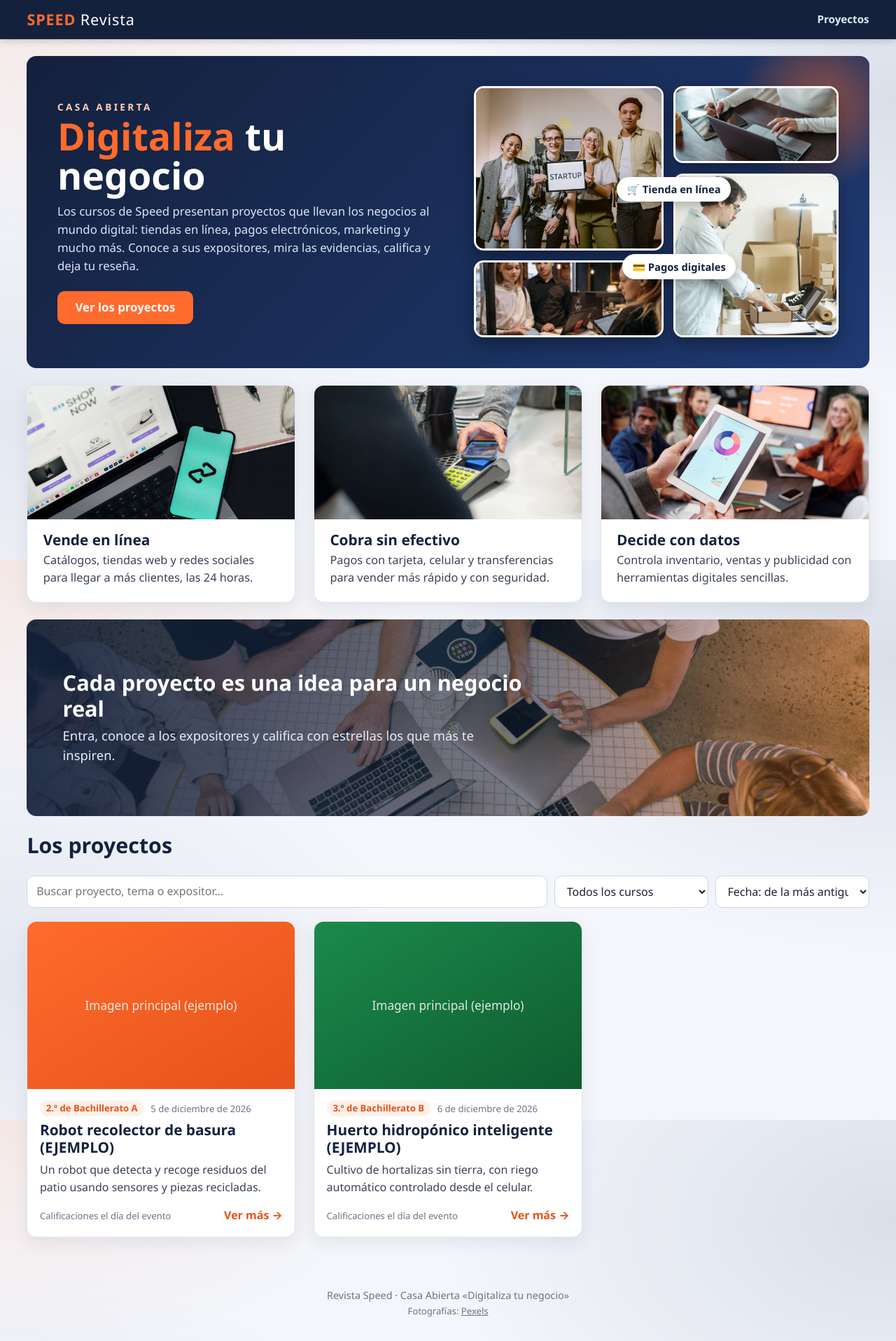
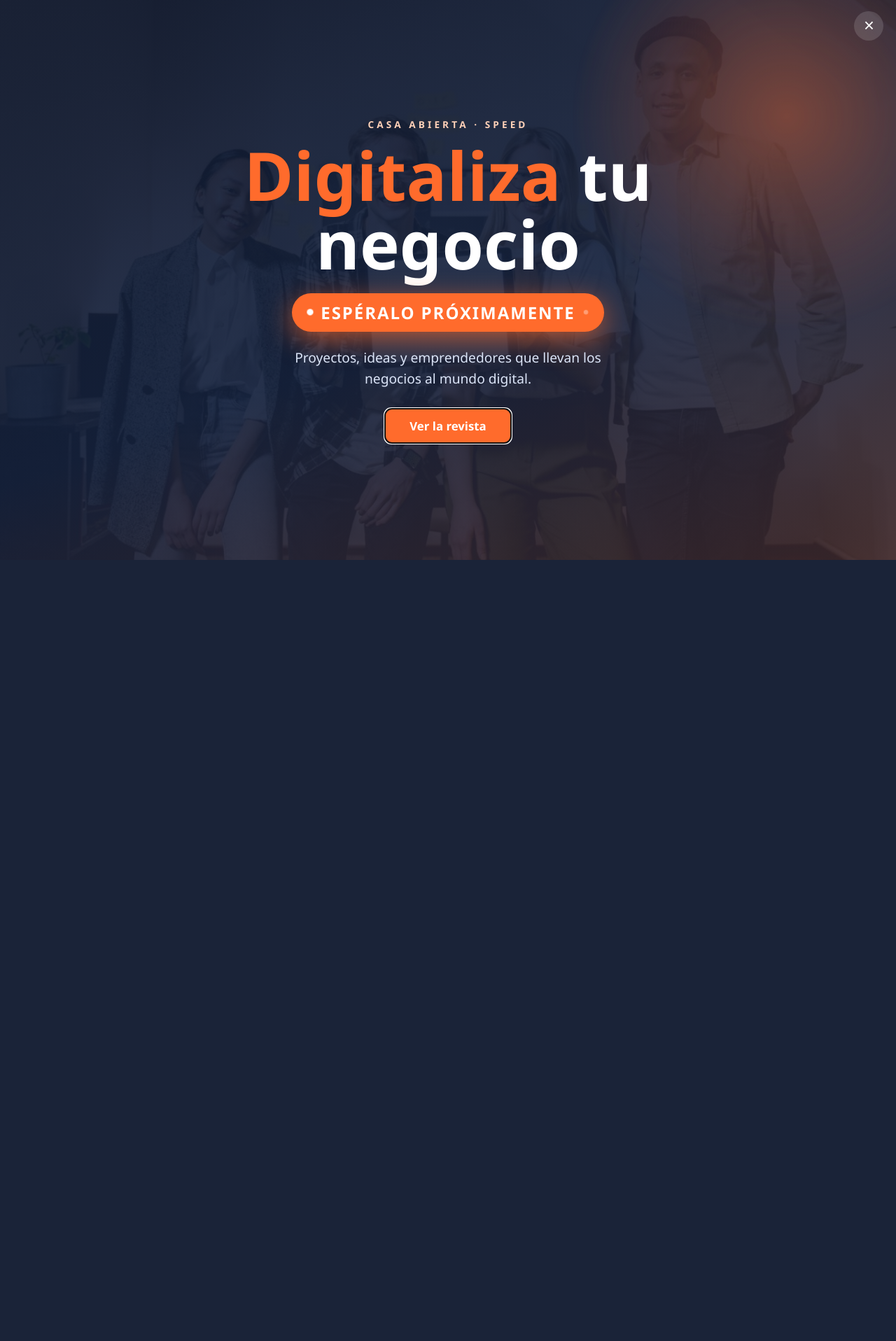
Before and after one commit to kalimusic0/revista-speed, a PHP site: page / in a window 1280 px wide. Shown: the whole page at 70% size. After the commit the page ends 800 px from the top, so only its background shows below. Run offline with PHP 8.4, Linux system fonts and the light colour scheme; some libraries are stand-ins or nearby versions.

Commit message:
Pantalla de bienvenida 'Esperalo proximamente' al abrir la revista
Co-Authored-By: Claude Sonnet 5.5 <noreply@anthropic.com>

```diff
--- a/assets/css/style.css
+++ b/assets/css/style.css
@@ -293,3 +293,37 @@ body{background:
     .banda-texto p{font-size:.82rem}
     .tarjeta-img{aspect-ratio:16/7}
 }
+
+/* ===== Pantalla de bienvenida "Espéralo próximamente" ===== */
+.sin-scroll{overflow:hidden}
+.splash{position:fixed;inset:0;z-index:200;display:grid;place-items:center;padding:1.5rem;text-align:center;color:#fff;overflow-x:hidden;overflow-y:auto;
+    background:linear-gradient(160deg,rgba(14,24,46,.93),rgba(20,33,61,.9) 55%,rgba(60,40,45,.88)),url(../../img/portada/equipo-startup.jpg) center/cover no-repeat;
+    animation:sp-entra .5s ease both}
+.splash::before{content:"";position:absolute;width:min(70vw,620px);aspect-ratio:1;right:-12%;top:-18%;border-radius:50%;
+    background:radial-gradient(circle,rgba(255,107,44,.55),transparent 65%);pointer-events:none;animation:sp-pulso 5s ease-in-out infinite}
+.splash.saliendo{animation:sp-sale .45s ease forwards}
+.splash-in{position:relative;max-width:820px;width:100%}
+.splash-x{position:absolute;top:1rem;right:1.1rem;z-index:2;background:rgba(255,255,255,.14);color:#fff;border:0;width:42px;height:42px;border-radius:50%;font-size:1.6rem;line-height:1;cursor:pointer}
+.splash-x:hover{background:rgba(255,255,255,.28)}
+.splash-sup{margin:0 0 .8rem;text-transform:uppercase;letter-spacing:.3em;font-size:.85rem;font-weight:700;color:#ffd1b8;animation:sp-sube .7s .1s ease both}
+.splash-titulo{margin:0;color:#fff;font-size:clamp(2.6rem,8vw,6rem);line-height:1.02;font-weight:800;animation:sp-sube .7s .2s ease both}
+.splash-titulo span{color:var(--naranja)}
+.splash-pronto{display:inline-flex;align-items:center;gap:.7rem;margin:1.4rem 0 .4rem;padding:.55rem 1.4rem;border-radius:999px;
+    background:var(--naranja);color:#fff;font-weight:800;font-size:clamp(1rem,2.6vw,1.5rem);letter-spacing:.08em;text-transform:uppercase;
+    box-shadow:0 10px 30px rgba(255,107,44,.45);animation:sp-sube .7s .35s ease both,sp-brilla 2.4s 1.2s ease-in-out infinite}
+.splash-pronto i{width:.5rem;height:.5rem;border-radius:50%;background:#fff;animation:sp-punto 1.2s ease-in-out infinite}
+.splash-pronto i:last-child{animation-delay:.6s}
+.splash-sub{max-width:46ch;margin:1rem auto 0;color:#dbe4f7;font-size:clamp(1rem,2.2vw,1.2rem);animation:sp-sube .7s .5s ease both}
+.splash-cuenta{display:flex;justify-content:center;gap:.7rem;margin:1.6rem 0 0;animation:sp-sube .7s .6s ease both}
+.splash-cuenta>div{min-width:72px;padding:.6rem .5rem;border-radius:12px;background:rgba(255,255,255,.12);border:1px solid rgba(255,255,255,.2)}
+.splash-cuenta b{display:block;font-size:clamp(1.5rem,5vw,2.2rem);font-variant-numeric:tabular-nums}
+.splash-cuenta span{font-size:.72rem;text-transform:uppercase;letter-spacing:.12em;color:#c9d6f2}
+.splash-btn{margin-top:1.8rem;padding:.9rem 2.2rem;font-size:1.05rem;animation:sp-sube .7s .7s ease both}
+@keyframes sp-entra{from{opacity:0}to{opacity:1}}
+@keyframes sp-sale{to{opacity:0;transform:scale(1.03)}}
+@keyframes sp-sube{from{opacity:0;transform:translateY(18px)}to{opacity:1;transform:none}}
+@keyframes sp-pulso{0%,100%{transform:scale(1);opacity:.9}50%{transform:scale(1.12);opacity:.65}}
+@keyframes sp-brilla{0%,100%{box-shadow:0 10px 30px rgba(255,107,44,.45)}50%{box-shadow:0 10px 46px rgba(255,107,44,.85)}}
+@keyframes sp-punto{0%,100%{opacity:.35;transform:scale(.8)}50%{opacity:1;transform:scale(1.15)}}
+@media (prefers-reduced-motion:reduce){.splash,.splash *,.splash::before{animation:none!important}}
+@media (max-width:640px){.splash-cuenta>div{min-width:60px}}
--- a/assets/js/config.js
+++ b/assets/js/config.js
@@ -9,6 +9,10 @@ window.REVISTA_CONFIG = {
     // Mientras fechaEvento esté vacía, permanecen cerradas. Para abrirlas antes, pon true.
     calificacionesAbiertas: false,
 
+    // Pantalla de bienvenida tipo anuncio ("Espéralo próximamente") al abrir la revista.
+    // Se apaga sola el día del evento. Para quitarla antes, pon false.
+    pantallaProximamente: true,
+
     // Calificaciones por estrellas y reseñas (servicio gratuito Supabase).
     // Mientras estén vacíos, el sitio funciona pero las estrellas aparecen "próximamente".
     // Pasos para llenarlos: ver LEEME.md, sección "Activar las estrellas".
--- a/generador.html
+++ b/generador.html
@@ -5,7 +5,7 @@
 <meta name="viewport" content="width=device-width, initial-scale=1">
 <meta name="robots" content="noindex">
 <title>Generador de proyectos · Revista Speed</title>
-<link rel="stylesheet" href="assets/css/style.css?v=202611241116">
+<link rel="stylesheet" href="assets/css/style.css?v=202611241120">
 </head>
 <body>
 <header class="cab">
--- a/index.html
+++ b/index.html
@@ -5,9 +5,27 @@
 <meta name="viewport" content="width=device-width, initial-scale=1">
 <title>Digitaliza tu negocio · Revista Speed</title>
 <meta name="description" content="Casa Abierta «Digitaliza tu negocio»: revista digital con los proyectos, expositores, ideas innovadoras y evidencias fotográficas.">
-<link rel="stylesheet" href="assets/css/style.css?v=202611241116">
+<link rel="stylesheet" href="assets/css/style.css?v=202611241120">
 </head>
 <body>
+<div class="splash" id="splash" role="dialog" aria-modal="true" aria-labelledby="splash-titulo">
+    <button class="splash-x" id="splash-x" type="button" aria-label="Cerrar">&times;</button>
+    <div class="splash-in">
+        <p class="splash-sup">Casa Abierta &middot; Speed</p>
+        <h1 class="splash-titulo" id="splash-titulo"><span>Digitaliza</span> tu negocio</h1>
+        <p class="splash-pronto"><i></i> Espéralo próximamente <i></i></p>
+        <p class="splash-sub">Proyectos, ideas y emprendedores que llevan los negocios al mundo digital.</p>
+        <div class="splash-cuenta" id="splash-cuenta" hidden>
+            <div><b id="sc-d">0</b><span>días</span></div>
+            <div><b id="sc-h">00</b><span>horas</span></div>
+            <div><b id="sc-m">00</b><span>min</span></div>
+            <div><b id="sc-s">00</b><span>seg</span></div>
+        </div>
+        <button class="btn splash-btn" id="splash-btn" type="button">Ver la revista</button>
+    </div>
+</div>
+<noscript><style>.splash{display:none!important}</style></noscript>
+<script>try{if(sessionStorage.getItem('rs_splash')){document.getElementById('splash').remove();}}catch(e){}</script>
 <header class="cab">
     <div class="cab-in">
         <a class="marca" href="index.html"><span class="marca-r">SPEED</span> <span class="marca-t">Revista</span></a>
@@ -80,7 +98,7 @@
 
 </main>
 <footer class="pie">Revista Speed &middot; Casa Abierta «Digitaliza tu negocio»<br><small>Fotografías: <a href="https://www.pexels.com" target="_blank" rel="noopener">Pexels</a></small></footer>
-<script src="assets/js/config.js?v=202611241116"></script>
-<script src="assets/js/app.js?v=202611241116"></script>
+<script src="assets/js/config.js?v=202611241120"></script>
+<script src="assets/js/app.js?v=202611241120"></script>
 </body>
 </html>
--- a/proyecto.html
+++ b/proyecto.html
@@ -4,7 +4,7 @@
 <meta charset="UTF-8">
 <meta name="viewport" content="width=device-width, initial-scale=1">
 <title>Proyecto · Revista Speed</title>
-<link rel="stylesheet" href="assets/css/style.css?v=202611241116">
+<link rel="stylesheet" href="assets/css/style.css?v=202611241120">
 </head>
 <body>
 <header class="cab">
@@ -18,7 +18,7 @@
 <article class="articulo" id="articulo"><p class="tenue">Cargando…</p></article>
 </main>
 <footer class="pie">Revista Speed &middot; Casa Abierta · Proyectos e ideas innovadoras</footer>
-<script src="assets/js/config.js?v=202611241116"></script>
-<script src="assets/js/app.js?v=202611241116"></script>
+<script src="assets/js/config.js?v=202611241120"></script>
+<script src="assets/js/app.js?v=202611241120"></script>
 </body>
 </html>
```
Also changed, not shown: assets/js/app.js (+44 -0 lines).
